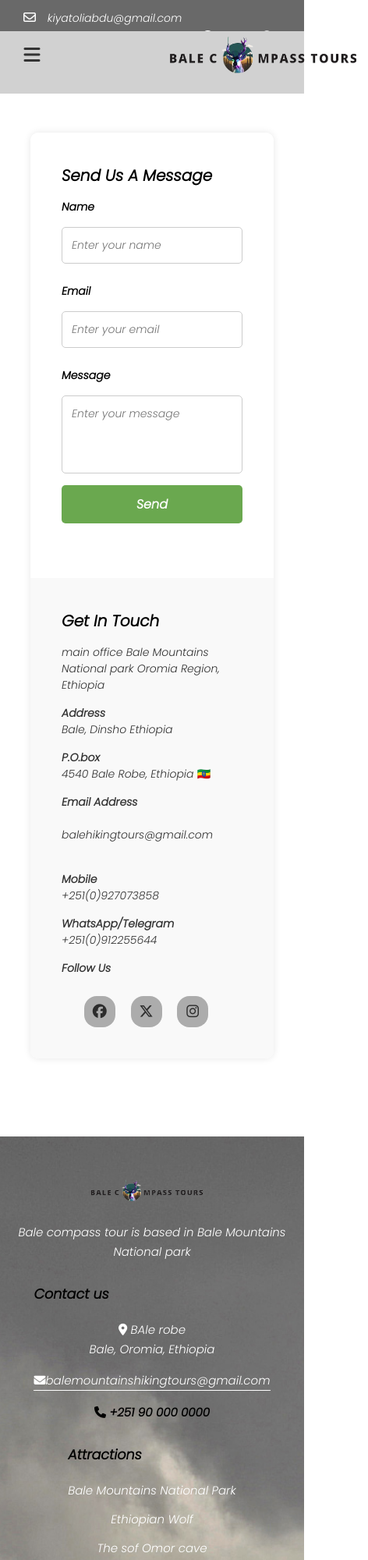
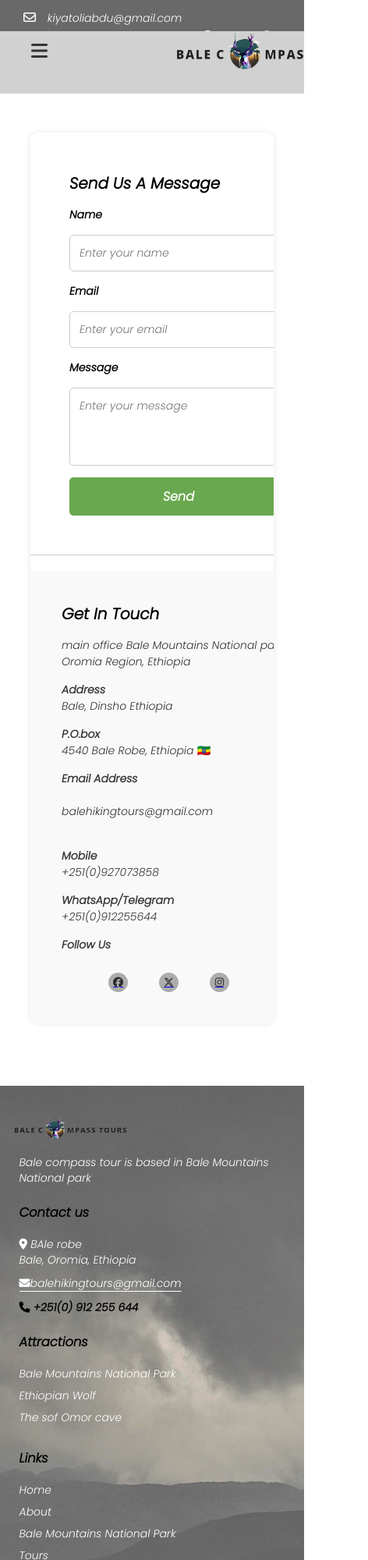
Before and after one commit to kiyatoli/-balemountainshikingtour, a plain HTML site: page contact.html in a window 390 px wide. Shown: the top 2000 px of the page at 78% size, 472 px wide, since content can reach past the window. Drawn offline with nearby package versions, Linux system fonts and the light colour scheme; a web font is replaced by a local one.

Commit message:
Add files via upload

```diff
--- a/contact.html
+++ b/contact.html
@@ -25,6 +25,7 @@
       <script src="nav.js"></script>
 </head>
 <body>
+
     <div class="top">
         <a href="mailto:kiyatoliabdu@gmail.com"><i class="fa-regular fa-envelope"></i></a>
         <p><a href="mailto:kiyatoliabdu@gmail.com">kiyatoliabdu@gmail.com</a></p>
@@ -57,20 +58,46 @@
   <div class="contact-container">
         <!-- Left Side: Contact Form -->
           <!-- Left Side - Contact Form -->
-          <form class="contact-form">
+          <form class="contact-form" id="contact-form">
             <h2>Send Us A Message</h2>
 
             <label for="name">Name</label>
-            <input type="text" id="name" placeholder="Enter your name" required>
+            <input type="text" id="name" name="Name" placeholder="Enter your name" required>
 
             <label for="email">Email</label>
-            <input type="email" id="email" placeholder="Enter your email" required>
+            <input type="email" id="email" name="Email" placeholder="Enter your email" required>
 
             <label for="message">Message</label>
-            <textarea id="message" placeholder="Enter your message" required></textarea>
+            <textarea id="message" name="Message" placeholder="Enter your message" required></textarea>
 
             <button type="submit">Send</button>
+
+            <div id="form-message"></div>
           </form>
+
+          <script>
+            const scriptURL = 'https://script.google.com/macros/s/AKfycbyyc5EDII4NUszYJuEbzirSY4c_zg6QwBXYjOsdeVPh_8xdyYhYRLztR51OdjP5cHWP/exec' // Paste the URL from Step 3 here
+            const form = document.forms['contact-form']
+            const formMessage = document.getElementById('form-message')
+
+            form.addEventListener('submit', e => {
+              e.preventDefault()
+
+              formMessage.textContent = 'Sending your message...'
+              formMessage.style.display = 'block'
+
+              fetch(scriptURL, { method: 'POST', body: new FormData(form)})
+                .then(response => {
+                  formMessage.textContent = 'Message sent successfully!'
+                  form.reset()
+                  setTimeout(() => formMessage.style.display = 'none', 5000)
+                })
+                .catch(error => {
+                  formMessage.textContent = 'Error sending message. Please try again.'
+                  console.error('Error!', error.message)
+                })
+            })
+          </script>
 
 
           <!-- Right Side - Contact Information -->
@@ -89,14 +116,14 @@
 
               <p><strong>Follow Us</strong></p>
               <div class="social-icons">
-                <a href="https://www.facebook.com/yourpage" target="_blank"><i class="fa-brands fa-facebook"></i></a>
+                <a href="https://www.facebook.com/profile.php?id=100075883725225" target="_blank"><i class="fa-brands fa-facebook"></i></a>
                 <a href="https://twitter.com/yourhandle" target="_blank"><i class="fa-brands fa-x-twitter"></i></a>
                 <a href="https://www.instagram.com/youraccount" target="_blank"><i class="fa-brands fa-instagram"></i></a>
 
             </div>
           </div>
       </div>
-    <script src="script.js"></script>
+
 </section>
 <footer>
   <div class="container">
@@ -111,8 +138,8 @@
           <h3>Contact us</h3>
           <p><i class="fa-solid fa-location-dot"></i> BAle robe </p>
           <p>Bale, Oromia, Ethiopia</p>
-          <p class="email-id"><i class="fa-solid fa-envelope"></i>balemountainshikingtours@gmail.com</p>
-          <h4><i class="fa-solid fa-phone"></i> +251 90 000 0000</h4>
+          <p class="email-id"><i class="fa-solid fa-envelope"></i>balehikingtours@gmail.com</p>
+          <h4><i class="fa-solid fa-phone"></i> +251(0) 912 255 644 </h4>
         </div>
         <div class="col">
           <h3>Attractions</h3>
@@ -150,9 +177,10 @@
       </div>
       </div>
     </div>
+
   </footer>
 
-
+  <script src="script.js"></script>
 
 </body>
 </html>
--- a/styles.css
+++ b/styles.css
@@ -14,6 +14,7 @@
     display: flex;
     flex-direction: column;
     min-height: 100vh;
+    overflow-x: hidden;
   }
   .top {
     position: absolute;
@@ -1552,7 +1553,7 @@ main {
 
 /* Left Side - Contact Form */
 .contact-form {
-  padding: 40px;
+  padding: 50px;
   background: white;
   display: grid;
   grid-template-rows: auto auto auto auto auto; /* Form fields stacked */
@@ -1568,6 +1569,9 @@ main {
 .contact-form label {
   font-size: 14px;
   font-weight: bold;
+  width: 280px; /* Adjust this value as needed */
+  display: inline-block; /* Ensures the width is applied properly */
+
 }
 
 .contact-form input,
@@ -1640,7 +1644,19 @@ main {
 .social-links img:hover {
   opacity: 1;
 }
-
+#form-message {
+  display: none;
+  padding: 10px;
+  margin-top: 10px;
+  border-radius: 4px;
+  background: #dff0d8;
+  color: #3c763d;
+}
+
+#form-message.error {
+  background: #f2dede;
+  color: #a94442;
+}
 /* Responsive Design */
 @media screen and (max-width: 768px) {
   .contact-container {
@@ -1872,7 +1888,29 @@ footer {
 }
 
 */
-
+.social-icons {
+  margin-top: 10px;
+  text-align: center;
+  display: flex; /* Added to enforce horizontal layout */
+  justify-content: center; /* Centers the icons horizontally */
+  align-items: center; /* Aligns icons vertically in the middle */
+  flex-wrap: nowrap; /* Prevents wrapping to new line */
+  gap: 15px; /* Replaces margin-right for consistent spacing */
+}
+
+.social-icons .fa-brands {
+  width: 25px;
+  height: 25px;
+  border-radius: 50%;
+  line-height: 25px;
+  font-size: 13px;
+  color: #2c2c2c;
+  background: #acacac;
+  cursor: pointer;
+  display: flex; /* Added to center the icon within its container */
+  justify-content: center; /* Centers icon horizontally */
+  align-items: center; /* Centers icon vertically */
+}
 /*NAvigation bar moblie */
   /* Mobile Menu Styles */
   .fa-bars, .fa-xmark {
@@ -1966,11 +2004,12 @@ footer {
     /*Tours width*/
     .tour-wrapper {
       margin-left: 57px;
+
     }
 
     /*tours numbers h1*/
     .tour-wrapper a {
-      margin-left: -27px;
+      margin-left: -45px;
 
     }
 
@@ -2027,78 +2066,237 @@ footer {
   }
 
   /*Footer for mobile*/
+ /* Mobile Footer Styles */
  footer {
+  background-image: url(images/footer.jpg);
+  background-repeat: no-repeat;
   background-size: cover;
-    background-position: center;
+  background-position: center center;
+  color: #000000;
+  padding: 20px 0;
+  font-size: 14px;
+  line-height: 20px;
+  margin-top: 30px;
+  width: 100%;
+  clear: both;
+  position: relative;
+  bottom: 0;
+  min-height: 200px;
+}
+
+footer p {
+  color: #fff;
+}
+
+.container {
+  width: 90%;
+  margin: 0 auto;
+  margin-top: 20px;
+}
+
+.row {
+  width: 100%;
+  margin: auto;
+  display: flex;
+  flex-wrap: wrap;
+  align-items: flex-start;
+  justify-content: space-between;
+}
+
+.col {
+  flex-basis: 100%;
+  padding: 5px;
+  margin-bottom: 15px;
+}
+
+.col:nth-child(2), .col:nth-child(3) {
+  flex-basis: 100%;
+}
+
+.logo1 {
+  width: 150px;
+  margin-bottom: 15px;
+}
+
+.col h3 {
+  font-family: Poppins;
+  width: fit-content;
+  margin-bottom: 20px;
+  position: relative;
+}
+
+.email-id {
+  width: fit-content;
+  border-bottom: 1px solid #ffffff;
+  margin: 10px 0;
+}
+
+.col ul li {
+  list-style: none;
+  margin-bottom: 8px;
+}
+
+.col ul a {
+  color: #ffffff;
+  text-decoration: none;
+}
+
+.col a:hover {
+  color: #ffffff;
+  text-decoration: underline;
+}
+
+form {
+  padding-bottom: 10px;
+  display: flex;
+  align-items: center;
+  justify-content: space-between;
+  border-bottom: 1px solid #ccc;
+  margin-bottom: 20px;
+}
+
+form .fa-regular {
+  font-size: 18px; /* Icon preserved and sized for mobile */
+  margin-right: 8px;
+  color: #ffffff;
+}
+
+form input {
+  width: 100%;
+  background: transparent;
+  color: #ccc;
+  border: 0;
+  outline: none;
+}
+
+form button {
+  background: transparent;
+  border: 0;
+  outline: none;
+  cursor: pointer;
+}
+
+form button .fa-solid {
+  font-size: 14px; /* Icon preserved and sized for mobile */
+  color: #ccc;
+}
+
+.social-icons {
+  margin-top: 10px;
+  text-align: center;
+  display: flex; /* Added to enforce horizontal layout */
+  justify-content: center; /* Centers the icons horizontally */
+  align-items: center; /* Aligns icons vertically in the middle */
+  flex-wrap: nowrap; /* Prevents wrapping to new line */
+  gap: 15px; /* Replaces margin-right for consistent spacing */
+}
+
+.social-icons .fa-brands {
+  width: 25px;
+  height: 25px;
+  border-radius: 50%;
+  line-height: 25px;
+  font-size: 13px;
+  color: #2c2c2c;
+  background: #acacac;
+  cursor: pointer;
+  display: flex; /* Added to center the icon within its container */
+  justify-content: center; /* Centers icon horizontally */
+  align-items: center; /* Centers icon vertically */
+}
+hr {
+  width: 95%;
+  border: 0;
+  border-bottom: 1px solid #ccc;
+  margin: 15px auto;
+}
+
+.copyright {
+  font-family: Poppins;
+  font-weight: 300;
+  text-align: center;
+  font-size: 12px;
+}
+
+.col img {
+  margin-top: -5px;
+  margin-left: -10px;
+}
+
+.col form input {
+  color: #000;
+}
+
+/* Media query for mobile devices */
+@media screen and (max-width: 768px) {
+  footer {
     background-attachment: scroll;
-    padding: 20px 0;
-    min-height: auto;
   }
 
   .container {
-    width: 95%;
-    margin-top: 30px;
+    width: 90%;
   }
 
   .row {
     flex-direction: column;
-    align-items: center;
-    text-align: center;
+  }
+}}
+/* Tablet Devices (769px to 1024px) */
+@media screen and (min-width: 769px) and (max-width: 1024px) {
+  footer {
+    background-attachment: fixed;
+    padding: 25px 0;
+    min-height: 250px;
+  }
+
+  .container {
+    width: 85%;
+  }
+
+  .row {
+    flex-direction: row;
+    justify-content: space-between;
   }
 
   .col {
-    flex-basis: 100%;
-    padding: 15px 0;
-}
-
-.col:nth-child(2), .col:nth-child(3) {
-    flex-basis: 100%;
+    width: 30%;
+    margin-bottom: 20px;
   }
 
   .logo1 {
-    width: 150px;
-    margin-bottom: 20px;
-}
-
-.col h3 {
-    margin-bottom: 20px;
-}
-
-.email-id {
-    display: block;
-    margin: 15px auto;
-    text-align: center;
-}
-
-form {
-    flex-direction: column;
-    align-items: center;
-    border-bottom: none;
-    margin-bottom: 30px;
-}
-
-form input {
-    width: 90%;
-    margin-bottom: 10px;
+    width: 180px;
+  }
+
+  form .fa-regular {
+    font-size: 20px;
+  }
+
+  form button .fa-solid {
+    font-size: 16px;
   }
 
   .social-icons {
-    margin-top: 10px;
+    margin-left: 50px;
+    display: flex; /* Explicitly horizontal */
+    flex-direction: row; /* Force horizontal layout */
+    justify-content: center; /* Center icons */
+    align-items: center; /* Vertical alignment */
+    flex-wrap: nowrap; /* Prevent wrapping */
+    gap: 20px; /* Consistent spacing */
+    width: 100%; /* Ensure full width available */
   }
 
   .social-icons .fa-brands {
-    width: 40px;
-    height: 40px;
-    font-size: 18px;
-    line-height: 40px;
-    margin-right: 15px;
-}
-
-hr {
-    width: 100%;
+    width: 30px;
+    height: 30px;
+    line-height: 30px;
+    font-size: 15px;
   }
 
   .copyright {
     font-size: 14px;
   }
-}
+  .col input {
+    width: 150px;
+  }
+}
```
Also changed, not shown: about.html (+2 -2 lines), balemountain.html (+2 -3 lines), index.html (+3 -2 lines), tour10.html (+2 -2 lines), tour3.html (+2 -2 lines), tour4.html (+2 -2 lines), tour5.html (+2 -2 lines), tour6.html (+2 -2 lines), tours.html (+2 -2 lines). Lines whose indentation alone changed are shown as unchanged.
